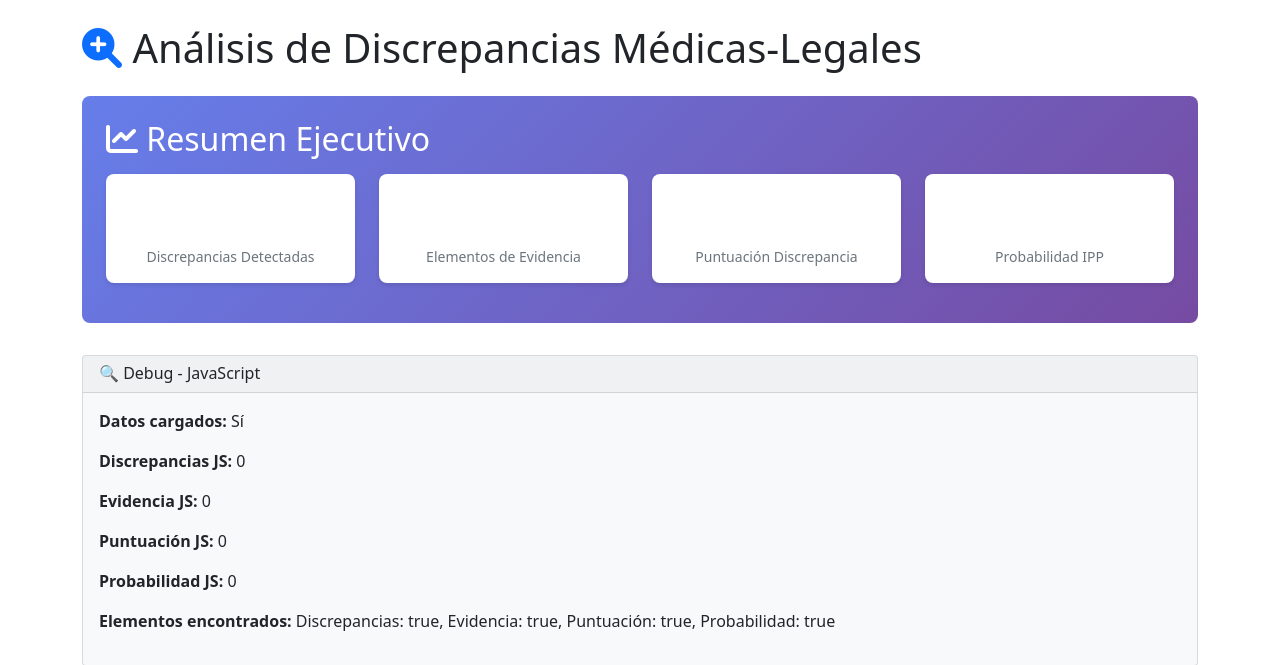
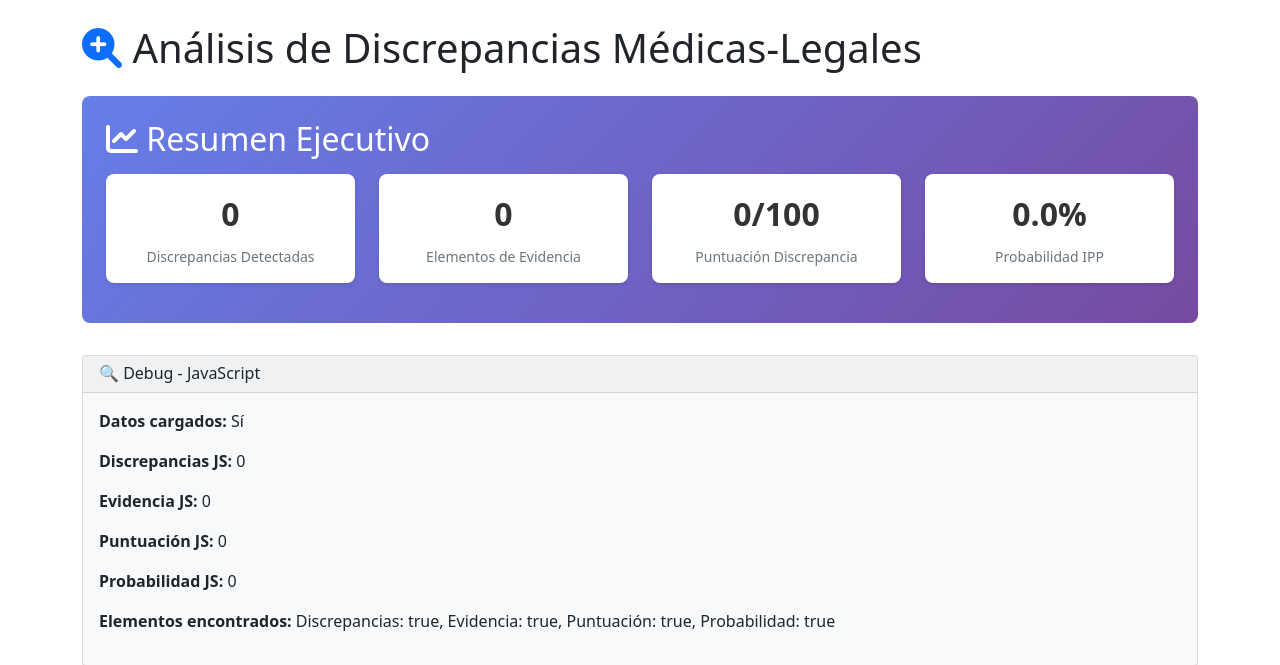
Before and after one commit to gracobjo/sentencias, a Python web app: template templates/analisis_discrepancias.html in a window 1280 px wide. Shown: the part 56-721 px from the top of the page. Run offline with Jinja, Linux system fonts and the light colour scheme; the template is opened without the code that fills it: most values are stand-ins (such as "Sample title", 1, 10 or a date in 2020).

Commit message:
fix: Corregir métricas vacías en dashboard de discrepancias

```diff
--- a/templates/analisis_discrepancias.html
+++ b/templates/analisis_discrepancias.html
@@ -75,6 +75,11 @@
             font-size: 2rem;
             font-weight: bold;
             margin-bottom: 0.5rem;
+            color: #333 !important;
+            min-height: 2.5rem;
+            display: flex;
+            align-items: center;
+            justify-content: center;
         }
         .metric-label {
             font-size: 0.875rem;
@@ -594,10 +599,34 @@
                 });
 
                 // Actualizar métricas del dashboard
-                if (elemDiscrepancias) elemDiscrepancias.textContent = discrepancias.length;
-                if (elemEvidencia) elemEvidencia.textContent = evidencia.length;
-                if (elemPuntuacion) elemPuntuacion.textContent = (datosAnalisis.analisis_discrepancias?.puntuacion_discrepancia || 0) + '/100';
-                if (elemProbabilidad) elemProbabilidad.textContent = ((datosAnalisis.analisis_discrepancias?.probabilidad_ipp || 0) * 100).toFixed(1) + '%';
+                const valorDiscrepancias = discrepancias.length;
+                const valorEvidencia = evidencia.length;
+                const valorPuntuacion = (datosAnalisis.analisis_discrepancias?.puntuacion_discrepancia || 0) + '/100';
+                const valorProbabilidad = ((datosAnalisis.analisis_discrepancias?.probabilidad_ipp || 0) * 100).toFixed(1) + '%';
+
+                console.log('Valores a asignar:', {
+                    discrepancias: valorDiscrepancias,
+                    evidencia: valorEvidencia,
+                    puntuacion: valorPuntuacion,
+                    probabilidad: valorProbabilidad
+                });
+
+                if (elemDiscrepancias) {
+                    elemDiscrepancias.textContent = valorDiscrepancias;
+                    console.log('Discrepancias actualizado:', elemDiscrepancias.textContent);
+                }
+                if (elemEvidencia) {
+                    elemEvidencia.textContent = valorEvidencia;
+                    console.log('Evidencia actualizado:', elemEvidencia.textContent);
+                }
+                if (elemPuntuacion) {
+                    elemPuntuacion.textContent = valorPuntuacion;
+                    console.log('Puntuación actualizado:', elemPuntuacion.textContent);
+                }
+                if (elemProbabilidad) {
+                    elemProbabilidad.textContent = valorProbabilidad;
+                    console.log('Probabilidad actualizado:', elemProbabilidad.textContent);
+                }
 
                 // Actualizar panel de debug
                 document.getElementById('debug-datos').textContent = 'Sí';
```
